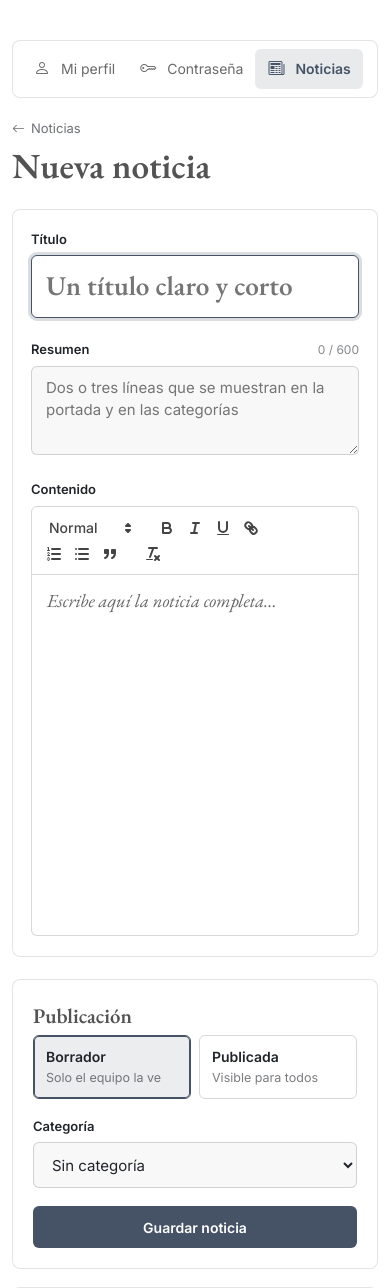
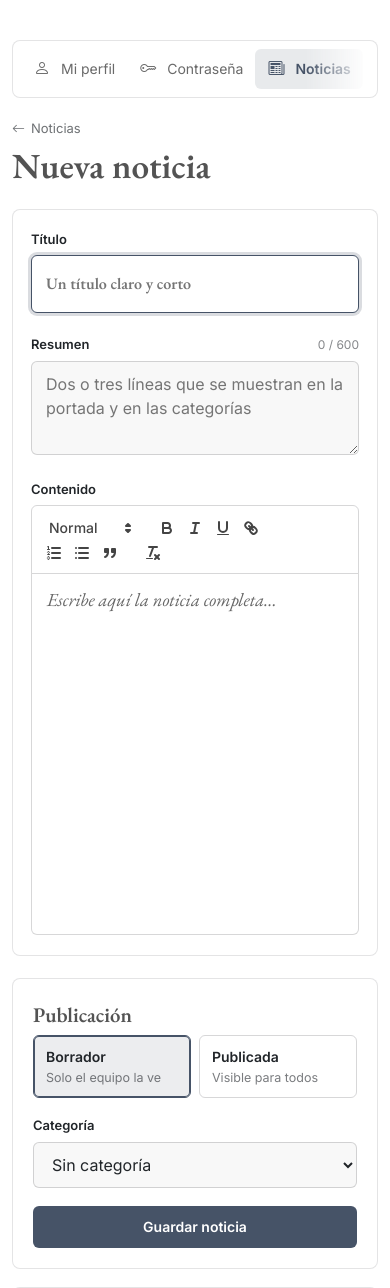
Before and after one commit to Panucho69/conaco, a Django app: page /crear_publicacion/ in a window 390 px wide. Shown: the part 56-1344 px from the top of the page. Run offline with Django 4.2, Linux system fonts and the light colour scheme; the visitor is signed in with stand-in values (Sample User, id 1); data that the repository does not hold is empty; some libraries are stand-ins or nearby versions.

Commit message:
Safari en iPhone: evitar el zoom al tocar campos e indicar que el menú del panel se desliza

```diff
--- a/static/css/canaco.css
+++ b/static/css/canaco.css
@@ -1507,6 +1507,13 @@
     display: none;
   }
 
+  /* El menú se desliza de lado: el borde derecho se desvanece para indicar que hay más opciones */
+  .menu-panel .nav {
+    -webkit-mask-image: linear-gradient(to right, #000 82%, transparent);
+    mask-image: linear-gradient(to right, #000 82%, transparent);
+    padding-right: 40px;
+  }
+
   .panel-tarjeta {
     padding: 20px 18px;
   }
@@ -1662,6 +1669,25 @@ form.enviando [type=submit] {
 }
 
 /*--------------------------------------------------------------
+# Safari en iPhone: hace zoom al tocar un campo con letra menor de 16px.
+# En pantallas de celular todos los campos usan 16px para evitarlo.
+--------------------------------------------------------------*/
+@media (max-width: 991.98px) {
+  input:not([type=checkbox]):not([type=radio]):not([type=file]),
+  textarea,
+  select,
+  .campo input,
+  .campo textarea,
+  .campo select,
+  .comment-form form input,
+  .comment-form form textarea,
+  .form-control,
+  .form-select {
+    font-size: 16px;
+  }
+}
+
+/*--------------------------------------------------------------
 # Ajustes para celular
 --------------------------------------------------------------*/
 @media (max-width: 575.98px) {
```
Also changed, not shown: AGENTS.md (+1 -0 lines).
